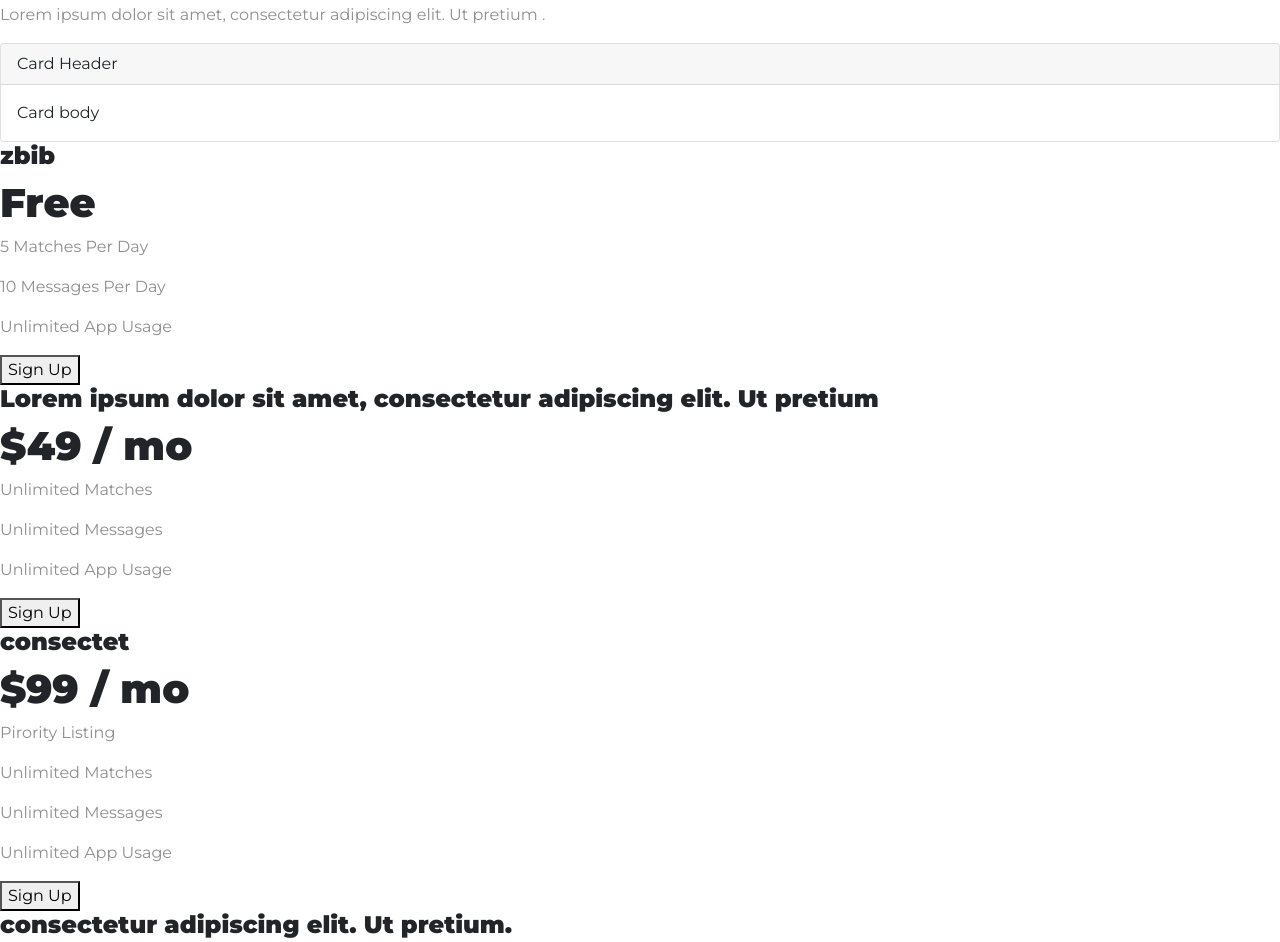
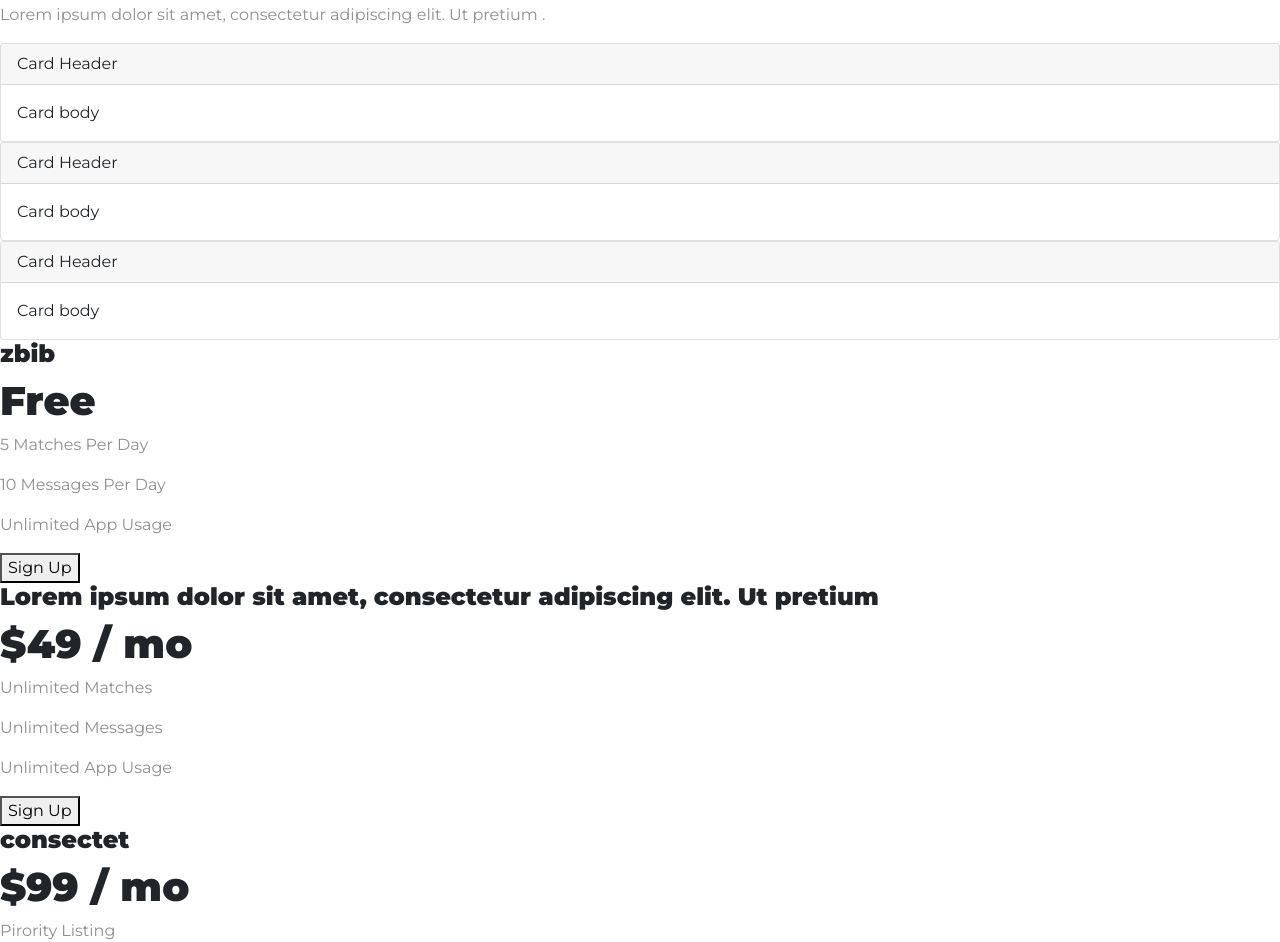
Before and after one commit to hafedhBel/Kenzy, a plain HTML site: page index.html in a window 1280 px wide. Shown: the part 1951-2893 px from the top of the page. Drawn offline with nearby package versions, Linux system fonts and the light colour scheme.

Commit message:
pricing 1%

```diff
--- a/index.html
+++ b/index.html
@@ -139,6 +139,24 @@
       </div>
     </div>
 
+    <div class="card">
+      <div class="card-header">
+        Card Header
+      </div>
+      <div class="card-body">
+        Card body
+      </div>
+    </div>
+
+    <div class="card">
+      <div class="card-header">
+        Card Header
+      </div>
+      <div class="card-body">
+        Card body
+      </div>
+    </div>
+
 
     <h3>zbib</h3>
     <h2>Free</h2>
```
